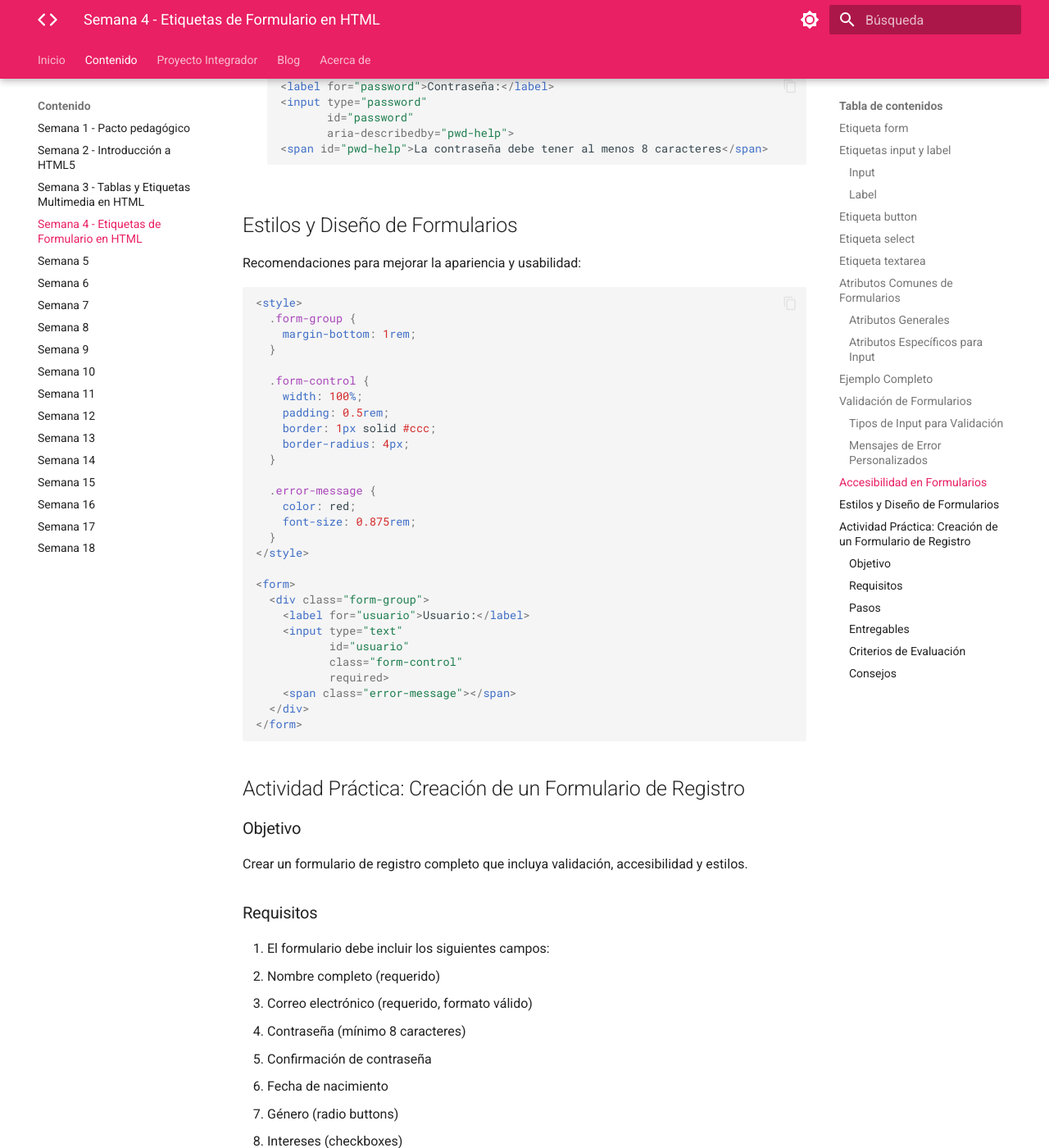
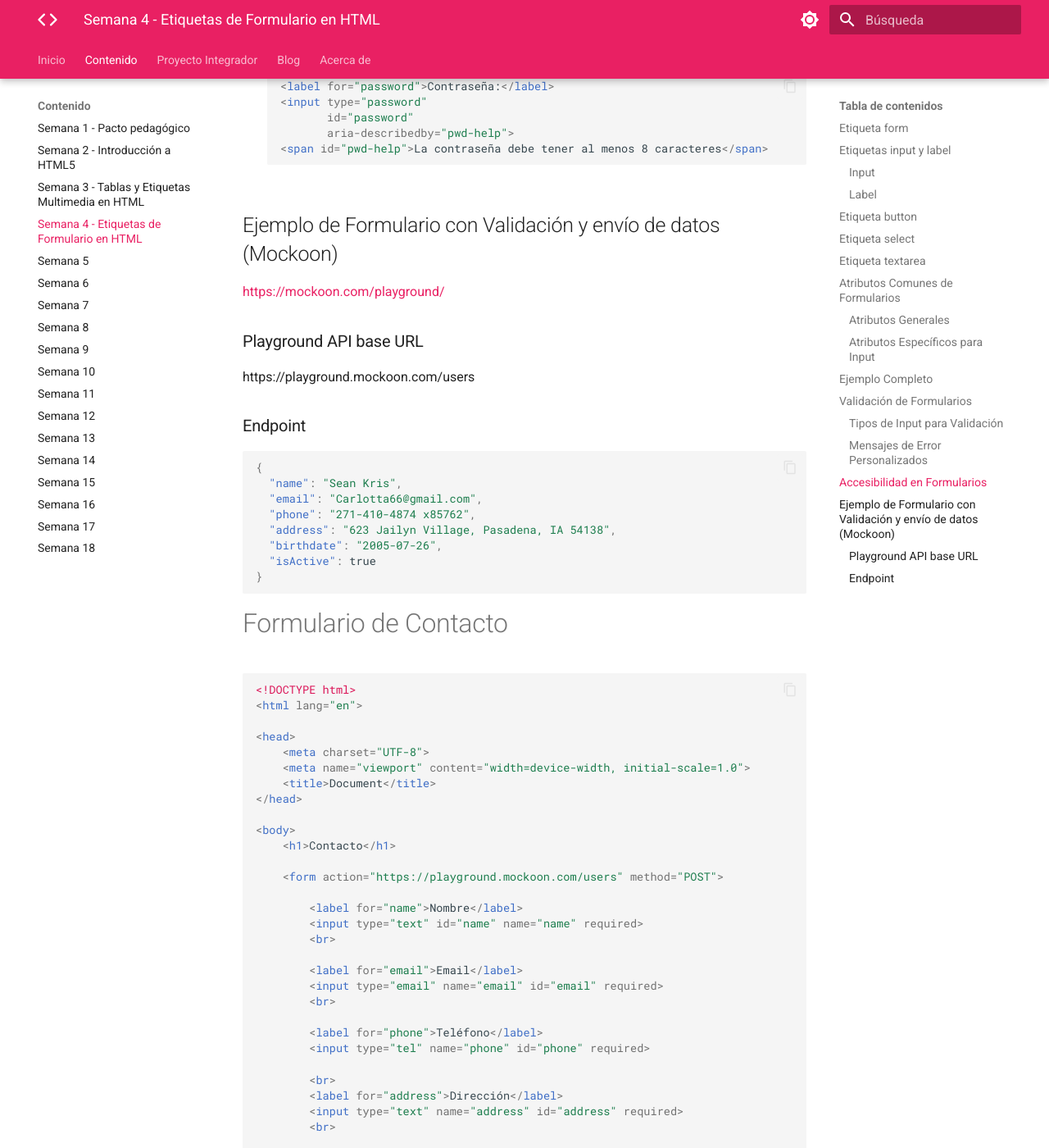
Before and after one commit to jfinfocesde/25ip, an MkDocs documentation site: the page built from docs/content/p4.md, in a window 1280 px wide and 1400 px high, scrolled down 4829 px. Shown: the whole window at 82% size. Built offline with MkDocs 1.6.1 and Material for MkDocs 9.7.7, drawn with Linux system fonts in a browser that asks for light colours; some of the changed text lies outside the part shown.

Commit message:
27-02-2025

````diff
--- a/docs/content/p4.md
+++ b/docs/content/p4.md
@@ -219,40 +219,79 @@ Las mejores prácticas para crear formularios accesibles incluyen:
    <span id="pwd-help">La contraseña debe tener al menos 8 caracteres</span>
    ```
 
-## Estilos y Diseño de Formularios
 
-Recomendaciones para mejorar la apariencia y usabilidad:
+
+## Ejemplo de Formulario con Validación y envío de datos (Mockoon)
+
+
+[https://mockoon.com/playground/](https://mockoon.com/playground/)
+
+### Playground API base URL
+
+https://playground.mockoon.com/users
+
+### Endpoint
+
+```json
+{
+  "name": "Sean Kris",
+  "email": "Carlotta66@gmail.com",
+  "phone": "271-410-4874 x85762",
+  "address": "623 Jailyn Village, Pasadena, IA 54138",
+  "birthdate": "2005-07-26",
+  "isActive": true
+}
+```
+
+# Formulario de Contacto
 
 ```html
-<style>
-  .form-group {
-    margin-bottom: 1rem;
-  }
+<!DOCTYPE html>
+<html lang="en">
 
-  .form-control {
-    width: 100%;
-    padding: 0.5rem;
-    border: 1px solid #ccc;
-    border-radius: 4px;
-  }
+<head>
+    <meta charset="UTF-8">
+    <meta name="viewport" content="width=device-width, initial-scale=1.0">
+    <title>Document</title>
+</head>
 
-  .error-message {
-    color: red;
-    font-size: 0.875rem;
-  }
-</style>
+<body>
+    <h1>Contacto</h1>
 
-<form>
-  <div class="form-group">
-    <label for="usuario">Usuario:</label>
-    <input type="text"
-           id="usuario"
-           class="form-control"
-           required>
-    <span class="error-message"></span>
-  </div>
-</form>
+    <form action="https://playground.mockoon.com/users" method="POST">
+
+        <label for="name">Nombre</label>
+        <input type="text" id="name" name="name" required>
+        <br>
+
+        <label for="email">Email</label>
+        <input type="email" name="email" id="email" required>
+        <br>
+
+        <label for="phone">Teléfono</label>
+        <input type="tel" name="phone" id="phone" required>
+
+        <br>
+        <label for="address">Dirección</label>
+        <input type="text" name="address" id="address" required>
+        <br>
+
+        <label for="birthdate">Fecha de nacimiento</label>
+        <input type="date" name="birthdate" id="birthdate" required>
+        <br>
+
+        <label for="isActived">Activo</label>
+        <input type="checkbox" name="isActived" id="isActived">
+
+        <br>
+        <button type="submit">Enviar</button>
+
+    </form>
+</body>
+
+</html>
 ```
+
 
 ## Actividad Práctica: Creación de un Formulario de Registro
 
````
